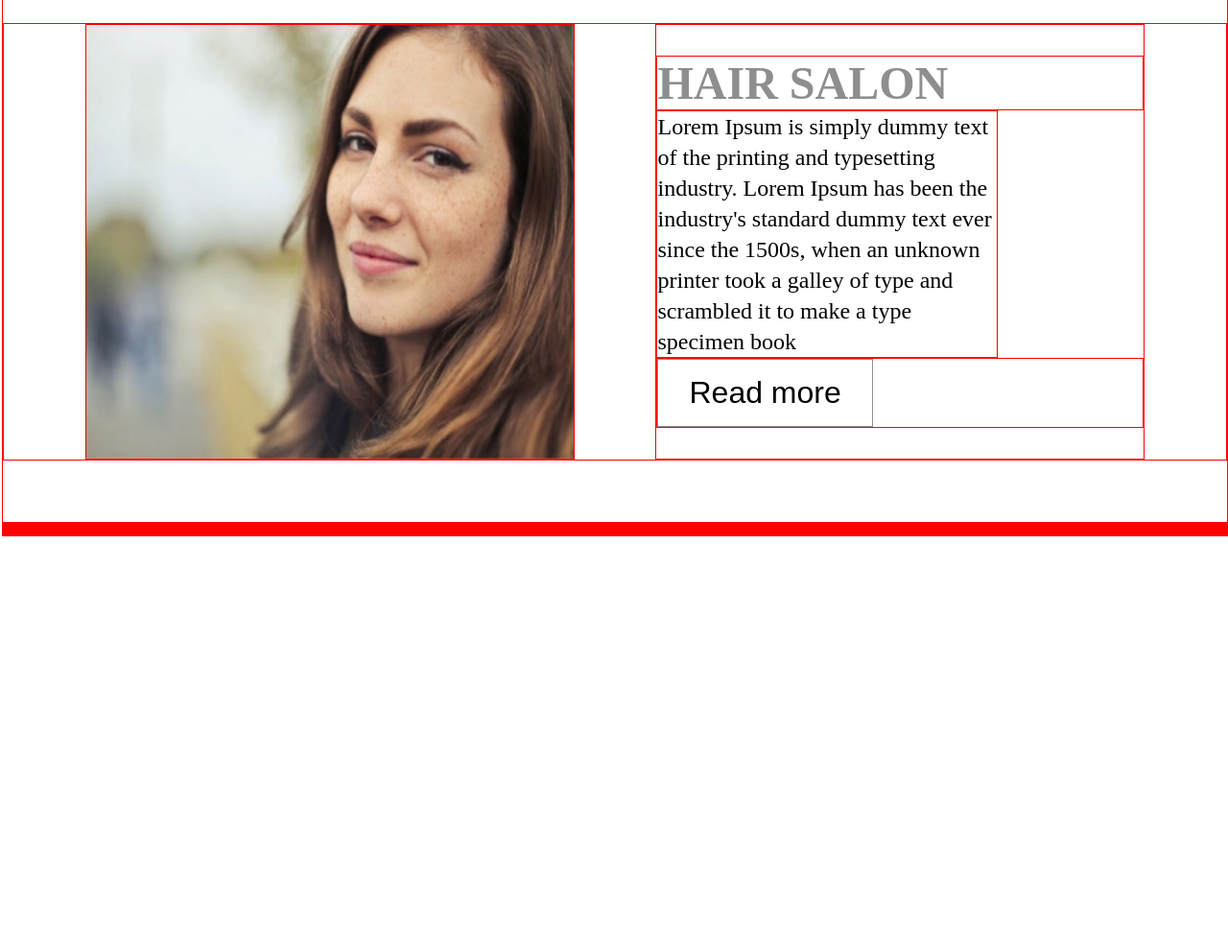
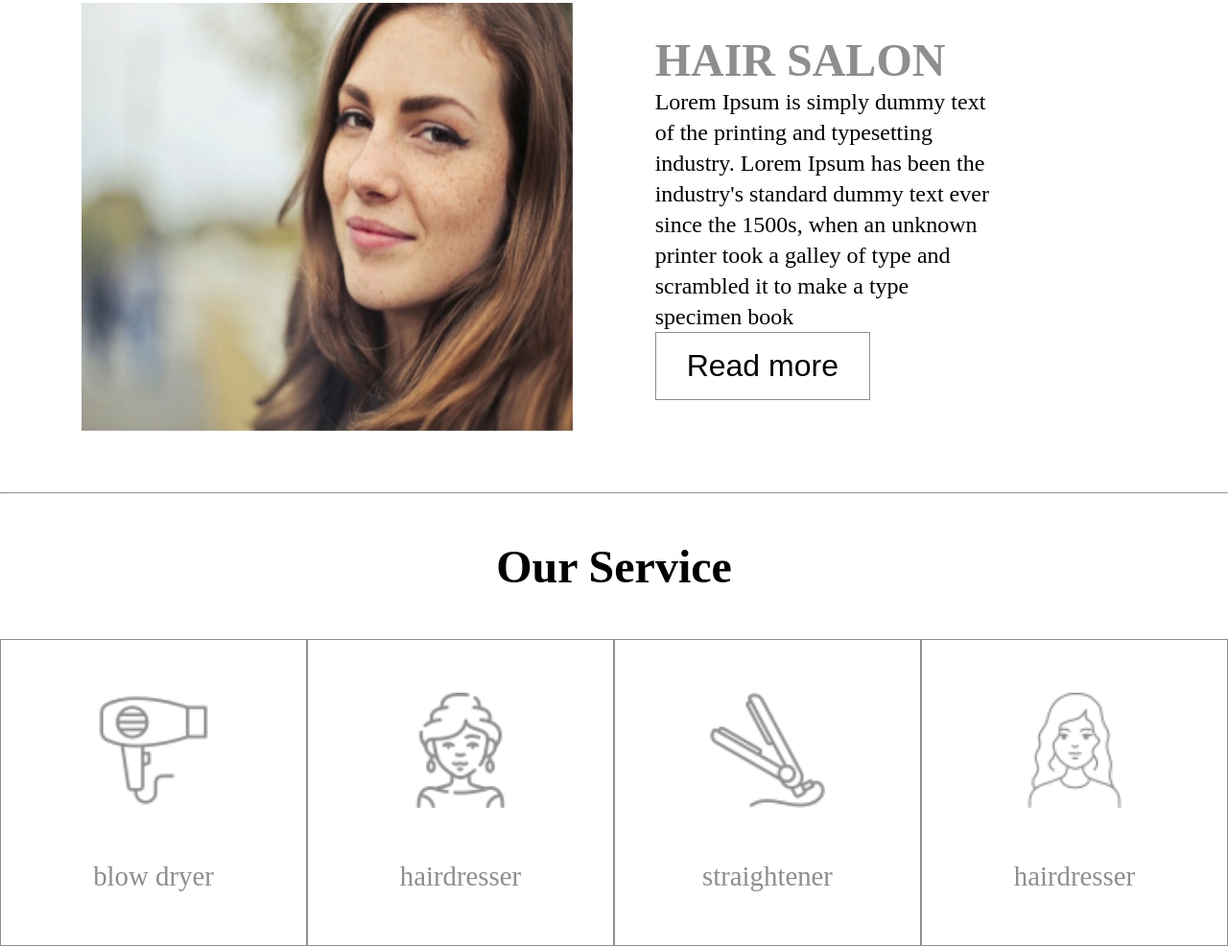
Before and after one commit to AnthoLC77/HAIR_SALON, a plain HTML site: page index.html in a window 1280 px wide. Shown: the part 1359-2345 px from the top of the page at 96% size. Before the commit the page ends 1918 px from the top, so only its background shows below. Drawn offline with Linux system fonts and the light colour scheme.

Commit message:
our service

```diff
--- a/index.html
+++ b/index.html
@@ -11,22 +11,20 @@
 <body>
     <header>
         <h1>HAIR SALON</h1>
-        <div>
-
             <nav>
                 <ul>
-                    <li><a href="#">Home</a>
-                        <hr>
-                    </li>
+                    <li><a href="#">Home</a><hr></li>
                     <li><a href="#">About us</a></li>
                     <li><a href="#">Services</a></li>
                     <li><a href="#">Portfolio</a></li>
                     <li><a href="#">Contact</a></li>
-                    <li><a href="#"><img src="img/recherche.png" alt=""></a></li>
+                    <li><a href="#"><img src="img2/recherche.png" alt=""></a></li>
                 </ul>
             </nav>
-        </div>
     </header>
+    <main>
+
+
 
     <section class="read_more_container">
             <div class="top_container">
@@ -54,36 +52,36 @@
                 <div class="container-photo-read-more">
                     <div class="photo-read-more-top">
                         <div>
-                            <img src="img/model.PNG" alt="">
+                            <img src="img2/model.PNG" alt="">
                          </div>
                         <div>
-                            <img src="img/model2.PNG" alt="">
+                            <img src="img2/model2.PNG" alt="">
                         </div>
                     </div>
                     <div class="photo-read-more-bottom">
                         <div>
-                            <img src="img/model3.PNG" alt="">
+                            <img src="img2/model3.PNG" alt="">
                          </div>
                         <div>
-                            <img src="img/model4.PNG" alt="">
+                            <img src="img2/model4.PNG" alt="">
                         </div>
                     </div>
                 </div>
                 <div class="icon-read-more">
-                    <img src="img/menu.png" alt="">
+                    <img src="img2/menu.png" alt="">
                 </div>
             </div>
 
             <div class="middler_container">
-                <img src="img/model-middle.PNG" alt="">
-                <img src="img/model-middle2.PNG" alt="">
-                <img src="img/model-middle3.PNG" alt="">
-                <img src="img/model-middle4.PNG" alt="">
+                <img src="img2/model-middle.PNG" alt="">
+                <img src="img2/model-middle2.PNG" alt="">
+                <img src="img2/model-middle3.PNG" alt="">
+                <img src="img2/model-middle4.PNG" alt="">
             </div>
 
             <div class="bottom_container">
 
-                <img src="img/model-bottom.PNG" alt="">
+                <img src="img2/model-bottom.PNG" alt="">
                 <div class="description-right">
                     <h2>HAIR SALON</h2>
                     <p>
@@ -98,20 +96,37 @@
 
                 </div>
 
-
-
-
             </div>
     </section>
+    <hr>
     <section class="Our_service_container">
-        <h2></h2>
+        <h2>Our Service</h2>
+        <div class="container-icon-our-service">
+            <div class="card-icon-our-service">
+                <img src="img2/icon-seche-cheveux.png" alt="">
+                <p>blow dryer</p>
+            </div>
+            <div class="card-icon-our-service">
+                <img src="img2/icon-femme.png" alt="">
+                <p>hairdresser</p>
+            </div>
+            <div class="card-icon-our-service">
+                <img src="img2/icon-fer_a_lisser.png" alt="">
+                <p>straightener</p>
+            </div>
+            <div class="card-icon-our-service">
+                <img src="img2/icon-femme2.png" alt="">
+                <p>hairdresser</p>
+            </div>
+        </div>
     </section>
     <section class="portfolio_container"></section>
     <section class="what_we_do_container"></section>
     <section class="our team"></section>
     <section class="contact us"></section>
     <footer></footer>
-    </div>
+
+</main>
 </body>
 
 </html>
--- a/style.css
+++ b/style.css
@@ -2,7 +2,6 @@
     padding: 0;
     margin: 0;
     box-sizing: border-box;
-    border: solid 1px red;
 }
 
 body {
@@ -57,18 +56,20 @@ nav ul li hr {
 
 nav ul li  {
     font-size: 1.5rem;
+
 }
 
 nav ul li:first-child a {
     font-weight: bold;
+
 }
+
 
 /* --------------------- */
 /* SECTION read_more_container */
 .top_container {
     display: flex;
     justify-content: space-around;
-    /* align-items: center; */
     margin: 0 2rem 0 4.3rem;
 }
 
@@ -163,3 +164,51 @@ nav ul li:first-child a {
     line-height: 2rem;
     width: 70%;
 }
+
+/* Our Servive */
+section hr {
+    width: 100%;
+    color: #8e8e8e;
+
+}
+
+.Our_service_container h2 {
+    text-align: center;
+    font-size: 3rem;
+    margin: 3rem 0;
+}
+
+/* .Our_service_container {
+    display: flex;
+} */
+
+.container-icon-our-service {
+    display: flex;
+    justify-content: center;
+    margin-bottom: 3rem;
+
+
+
+}
+
+.card-icon-our-service {
+    border: 1px solid  #8e8e8e;
+    width: 20rem;
+    height: 20rem;
+    display: flex;
+    flex-direction: column;
+    align-items: center;
+    justify-content: space-evenly;
+
+}
+
+.card-icon-our-service p {
+    /* text-align: center; */
+    color: #8e8e8e;
+    font-size: 1.8rem;
+}
+
+.container-icon-our-service img {
+    width: 120px;
+
+}
```
Also changed, not shown: img2/icon-femme.png (added), img2/icon-femme2.png (added), img2/icon-fer_a_lisser.png (added), img2/icon-seche-cheveux.png (added), img2/menu.png (renamed from img/menu.png), img2/model-bottom.PNG (renamed from img/model-bottom.PNG), img2/model-middle.png (renamed from img/model-middle.png), img2/model-middle2.png (renamed from img/model-middle2.png), img2/model-middle3.png (renamed from img/model-middle3.png), img2/model-middle4.png (renamed from img/model-middle4.png), img2/model.png (renamed from img/model.PNG), img2/model2.png (renamed from img/model2.PNG), img2/model3.png (renamed from img/model3.PNG), img2/model4.png (renamed from img/model4.PNG), 1 more files.
